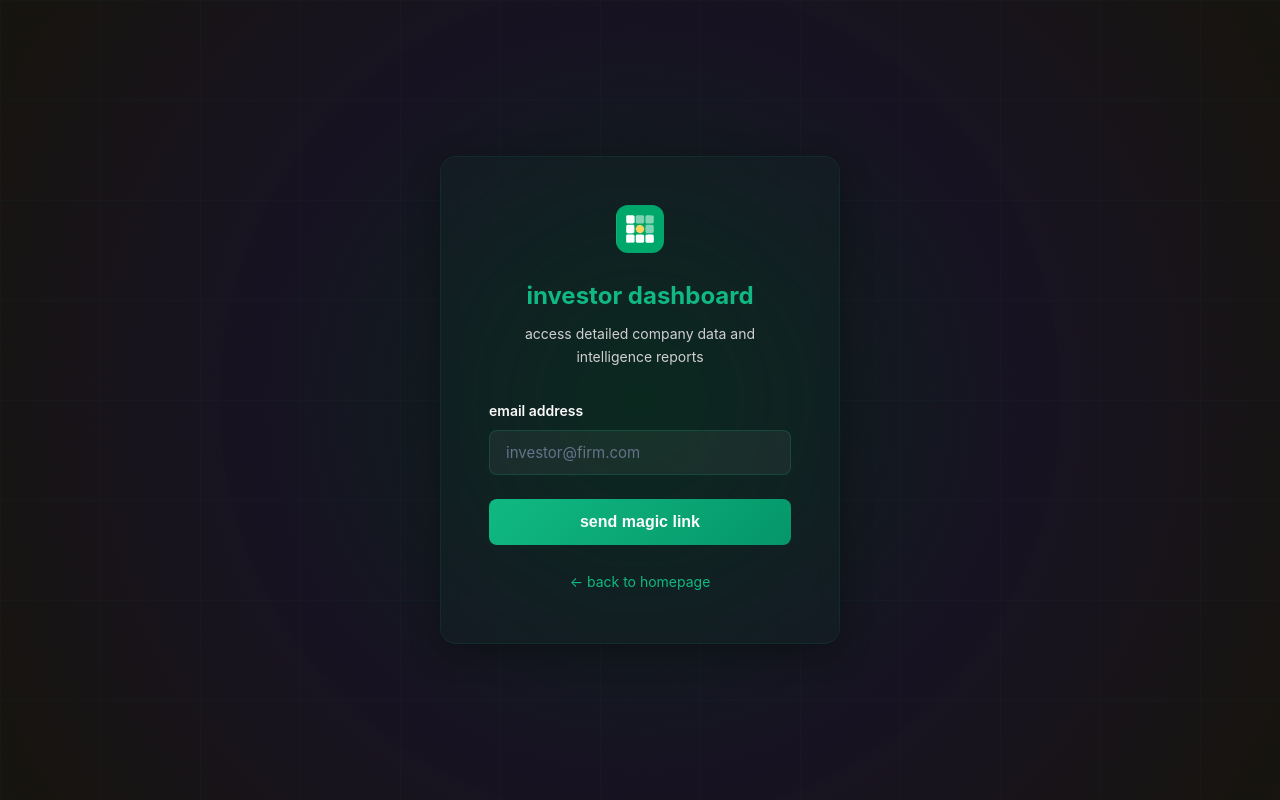
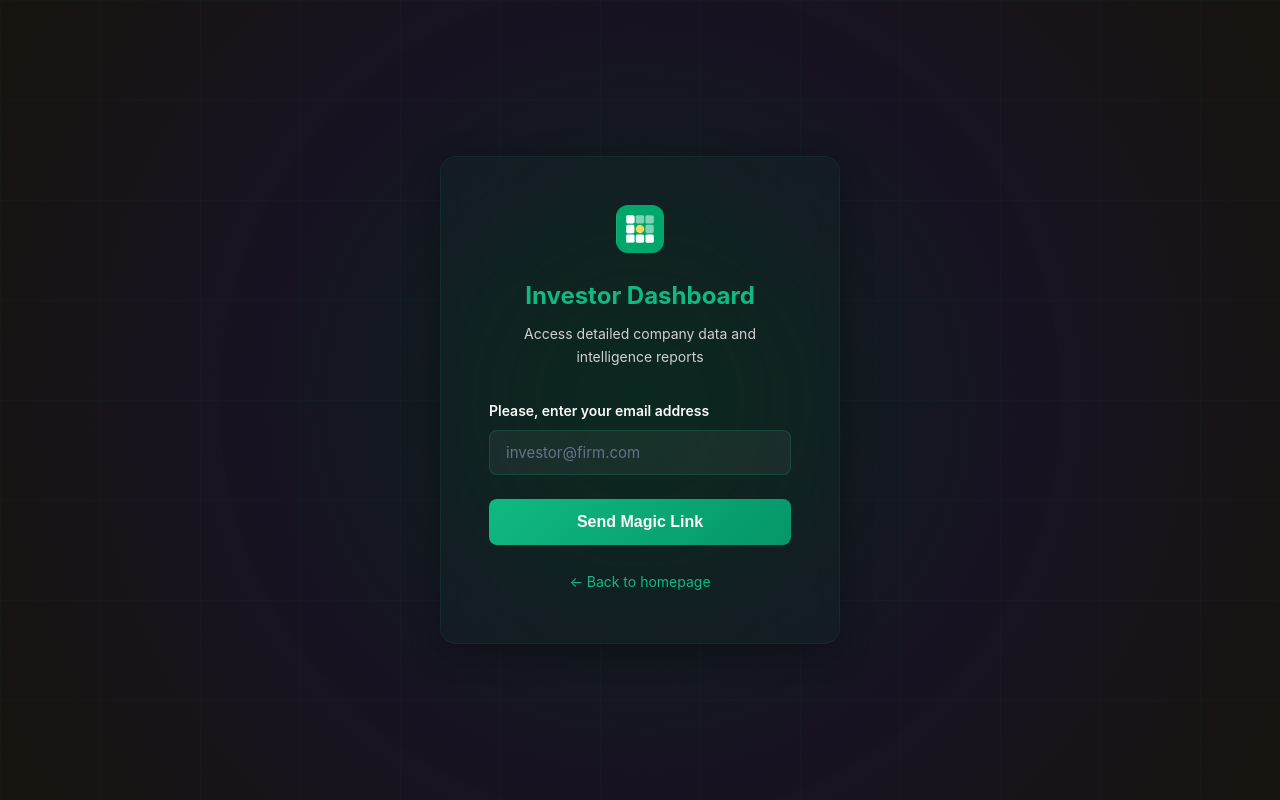
Before and after one commit to odinaka541/lemina-landing-page, a Next.js app: page /app/login in a window 1280 px wide. Built offline with nearby package versions, Linux system fonts and the light colour scheme; no server answers.

Commit message:
updated copies

```diff
--- a/app/app/login/page.tsx
+++ b/app/app/login/page.tsx
@@ -77,10 +77,10 @@ export default function LoginPage() {
             marginBottom: '0.5rem',
             color: '#10B981'
           }}>
-            investor dashboard
+            Investor Dashboard
           </h1>
           <p style={{ color: '#D0D0D0', fontSize: '14px' }}>
-            access detailed company data and intelligence reports
+            Access detailed company data and intelligence reports
           </p>
         </div>
 
@@ -96,7 +96,7 @@ export default function LoginPage() {
                 fontSize: '14px'
               }}
             >
-              email address
+              Please, enter your email address
             </label>
             <input
               id="email"
@@ -162,7 +162,7 @@ export default function LoginPage() {
               marginBottom: '1.5rem'
             }}
           >
-            {loading ? 'sending link...' : 'send magic link'}
+            {loading ? 'sending link...' : 'Send Magic Link'}
           </button>
         </form>
 
@@ -175,7 +175,7 @@ export default function LoginPage() {
               fontSize: '14px'
             }}
           >
-            ← back to homepage
+            ← Back to homepage
           </Link>
         </div>
       </div>
```
